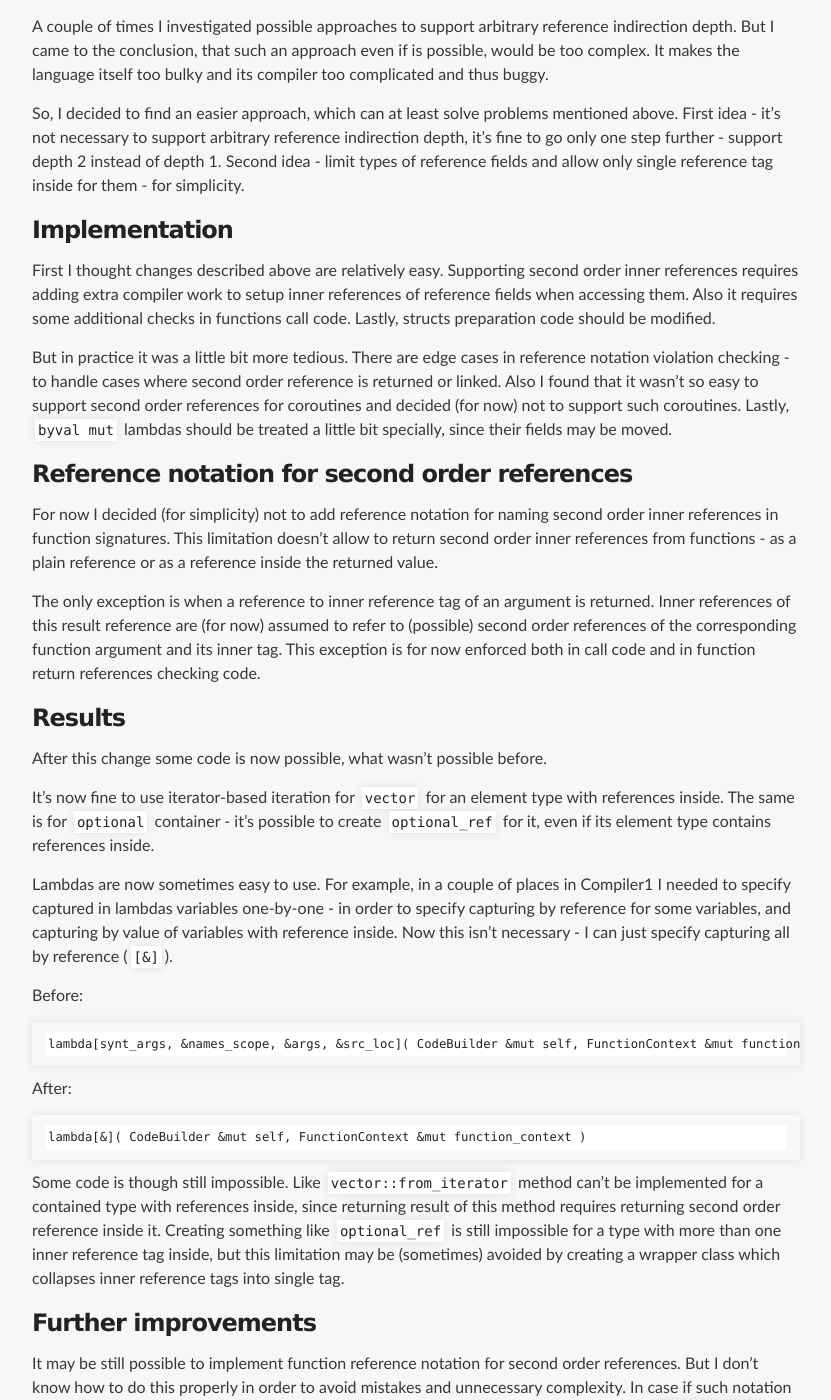
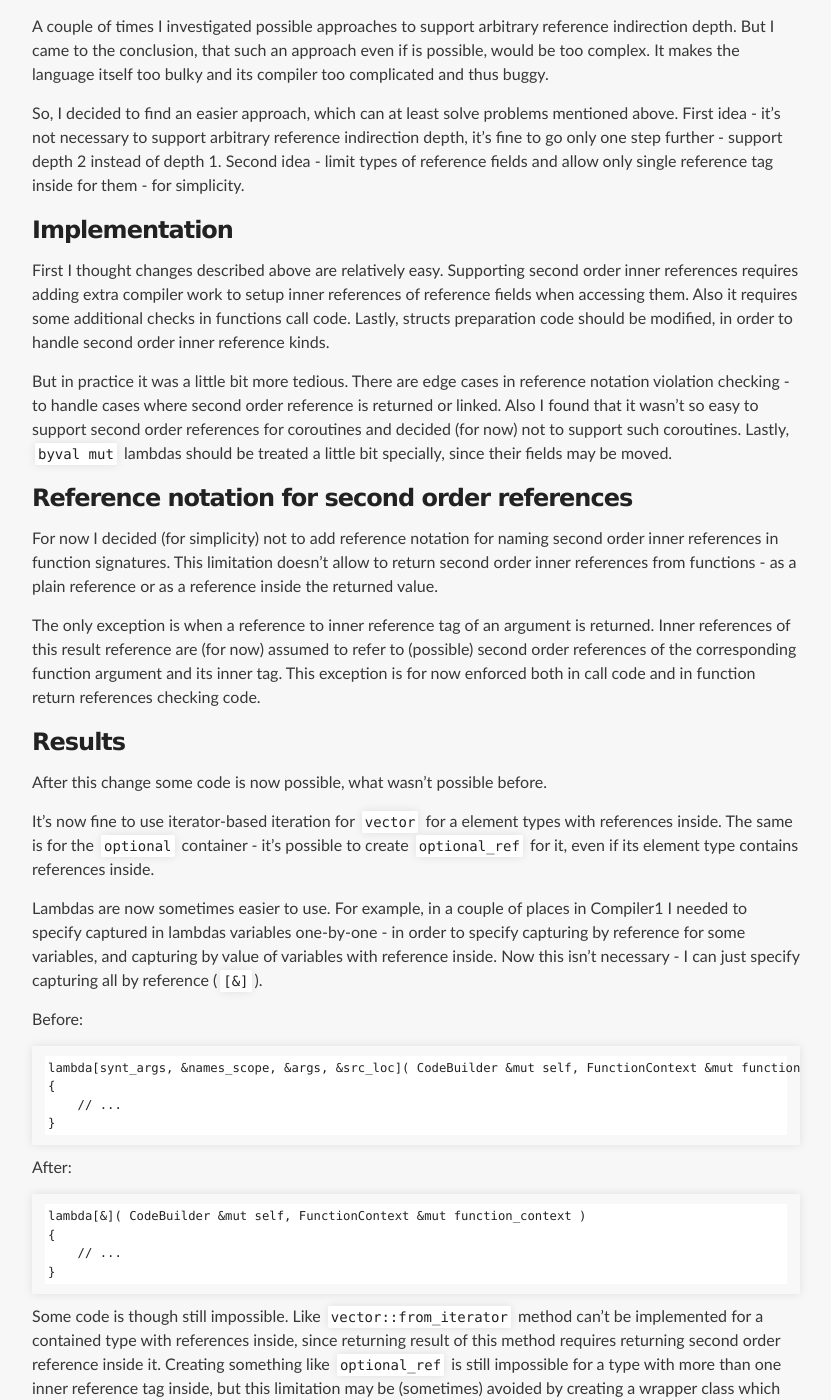
Before and after one commit to Panzerschrek/U-00DC-Sprache-site, a Jekyll site: the page built from _posts/2024-10-28-second-order-inner-references.md, in a window 1280 px wide and 1400 px high, scrolled down 1172 px. Shown: the whole window, without its empty margins (224-1055 px from the left). Built offline with Jekyll 4.4.1, drawn with Linux system fonts in a browser that asks for light colours; our own code applies the rules of GitHub Pages for plain Markdown files.

Commit message:
Melkije pravki i dopolnenija.

````diff
--- a/_posts/2024-10-28-second-order-inner-references.md
+++ b/_posts/2024-10-28-second-order-inner-references.md
@@ -70,7 +70,7 @@ Second idea - limit types of reference fields and allow only single reference ta
 First I thought changes described above are relatively easy.
 Supporting second order inner references requires adding extra compiler work to setup inner references of reference fields when accessing them.
 Also it requires some additional checks in functions call code.
-Lastly, structs preparation code should be modified.
+Lastly, structs preparation code should be modified, in order to handle second order inner reference kinds.
 
 But in practice it was a little bit more tedious.
 There are edge cases in reference notation violation checking - to handle cases where second order reference is returned or linked.
@@ -92,20 +92,26 @@ This exception is for now enforced both in call code and in function return refe
 
 After this change some code is now possible, what wasn't possible before.
 
-It's now fine to use iterator-based iteration for `vector` for an element type with references inside.
-The same is for `optional` container - it's possible to create `optional_ref` for it, even if its element type contains references inside.
+It's now fine to use iterator-based iteration for `vector` for a element types with references inside.
+The same is for the `optional` container - it's possible to create `optional_ref` for it, even if its element type contains references inside.
 
-Lambdas are now sometimes easy to use.
+Lambdas are now sometimes easier to use.
 For example, in a couple of places in Compiler1 I needed to specify captured in lambdas variables one-by-one - in order to specify capturing by reference for some variables, and capturing by value of variables with reference inside.
 Now this isn't necessary - I can just specify capturing all by reference (`[&]`).
 
 Before:
 ```
 lambda[synt_args, &names_scope, &args, &src_loc]( CodeBuilder &mut self, FunctionContext &mut function_context )
+{
+    // ...
+}
 ```
 After:
 ```
 lambda[&]( CodeBuilder &mut self, FunctionContext &mut function_context )
+{
+    // ...
+}
 ```
 
 Some code is though still impossible.
````
